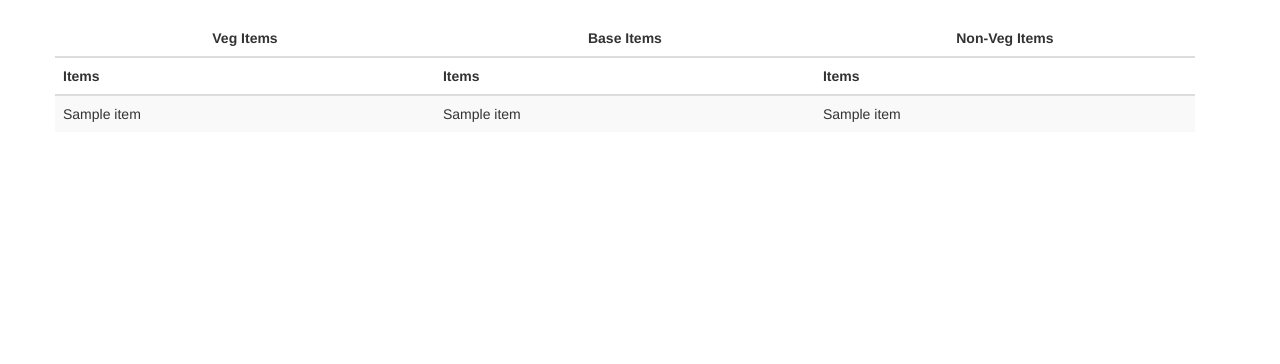
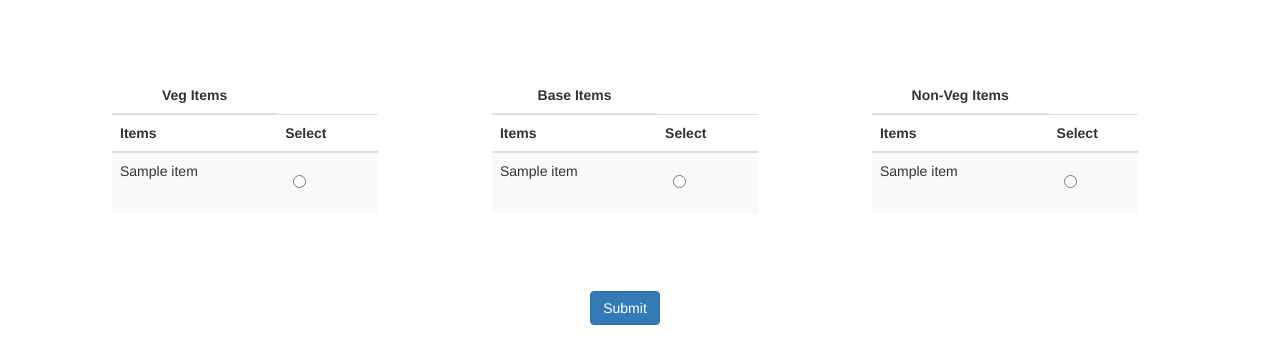
Before and after one commit to vishal1997/College-Mess, a Flask app: template templates/select.html in a window 1280 px wide. Shown: the part 52-416 px from the top of the page. Run offline with Flask 2, Linux system fonts and the light colour scheme; the template is opened without the code that fills it: most values are stand-ins (such as "Sample title", 1, 10 or a date in 2020); some libraries are stand-ins or nearby versions.

Commit message:
changes made in select.html , added for

```diff
--- a/templates/select.html
+++ b/templates/select.html
@@ -4,9 +4,11 @@
 {% endblock %}
 
 {%block main %}
+<form action ="{{url_for('select')}}" method="POST">
 <div class="row">
 
-        <table class="table table-striped col-4 left">
+    <div class="col-4">
+        <table class="table table-striped ">
             <thead>
                 <tr>
                     <th class="center">Veg Items</th>
@@ -15,19 +17,27 @@
             <thead>
               <tr>
                 <th>Items</th>
+                <th>Select</th>
               </tr>
             </thead>
             <tbody>
                 {% for vegItem in veg_items %}
                 <tr>
                     <td>{{vegItem.item}}</td>
+                    <td>
+                            <div class="radio">
+                                <label><input type="radio" id="{{vegItem.id}}}"name="optradio"></label>
+                            </div>
+                    </td>
                 </tr>
                 {%endfor%}
             </tbody>
         </table>
+        </div>
 
 
-        <table class="table table-striped col-4 right">
+    <div class="col-4">
+        <table class="table table-striped " >
             <thead>
                 <tr>
                     <th class="center">Base Items</th>
@@ -36,19 +46,26 @@
             <thead>
               <tr>
                 <th>Items</th>
+                <th>Select</th>
               </tr>
             </thead>
             <tbody>
                 {%for baseItem in base_items%}
                 <tr>
                     <td>{{baseItem.item}}</td>
+                    <td>
+                        <div class="radio">
+                            <label><input type="radio" id="{{baseItem.id}} "name="optradio1"></label>
+                        </div>
+                    </td>
                 </tr>
                 {%endfor%}
             </tbody>
         </table>
+    </div>
 
-
-        <table class="table table-striped col-4 right">
+    <div class="col-4 ">
+        <table class="table table-striped " >
         <thead>
             <tr>
                 <th class="center">Non-Veg Items</th>
@@ -57,15 +74,27 @@
         <thead>
           <tr>
             <th>Items</th>
+            <th>Select</th>
           </tr>
         </thead>
         <tbody>
             {%for nonVegItem in nonveg_items%}
             <tr>
                 <td>{{nonVegItem.item}}</td>
+                <td>
+                    <div class="radio">
+                        <label><input type="radio" id="{{nonVegItem.id}}" name="optradio"></label>
+                    </div>
+
+                </td>
             </tr>
             {%endfor%}
         </tbody>
         </table>
     </div>
+    <button class="btn btn-primary center-block"  type="submit">Submit</button>
+
+</div>
+</form>
+
 {%endblock%}
```
Lines whose indentation alone changed are shown as unchanged.
